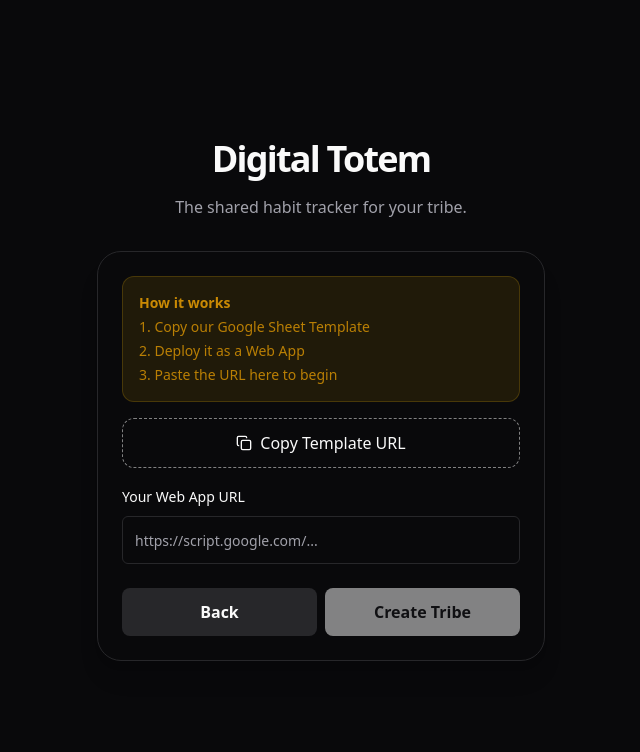
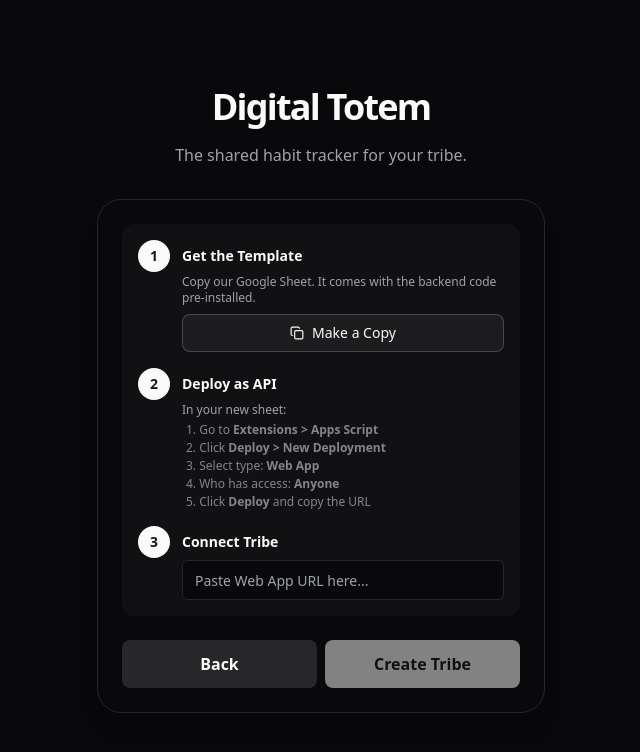
Before and after one commit to MrAdityaSaritaSingh/DigitalHabit, a React (Vite) app: page / in a window 1280 px wide. Both pictures are taken after a click on the button "Create New Tribe". Shown: the top 752 px of the page, without its empty margins (319-959 px from the left). Built offline with nearby package versions, Linux system fonts and the light colour scheme.

Commit message:
feat: Improve tribe creation flow in IntroScreen with a step-by-step guide, loading states, and error display.

```diff
--- a/src/App.tsx
+++ b/src/App.tsx
@@ -12,7 +12,12 @@
   if (!tribeUrl) {
     return (
       <div className="min-h-screen bg-background text-foreground flex items-center justify-center p-4 font-sans selection:bg-yellow-500/30">
-        <IntroScreen onJoin={(url) => connectTribe(url)} onCreate={() => { }} />
+        <IntroScreen
+          onJoin={(url) => connectTribe(url)}
+          onCreate={() => { }}
+          isLoading={useTribeStore(s => s.isLoading)}
+          error={useTribeStore(s => s.error)}
+        />
       </div>
     )
   }
--- a/src/components/IntroScreen.tsx
+++ b/src/components/IntroScreen.tsx
@@ -1,31 +1,30 @@
 import { useState } from 'react'
-import { PlusCircle, Link, Copy, Check } from 'lucide-react'
+import { PlusCircle, Link, Copy } from 'lucide-react'
 import { motion, AnimatePresence } from 'framer-motion'
 
 interface IntroScreenProps {
     onJoin: (token: string) => void
     onCreate: () => void
+    isLoading?: boolean
+    error?: string | null
 }
 
-export function IntroScreen({ onJoin }: IntroScreenProps) {
+export function IntroScreen({ onJoin, isLoading, error }: IntroScreenProps) {
     const [mode, setMode] = useState<'welcome' | 'join' | 'create'>('welcome')
     const [token, setToken] = useState('')
-    const [copied, setCopied] = useState(false)
 
-    // Mock Template URL
-    const SHEET_TEMPLATE_URL = "https://docs.google.com/spreadsheets/d/your-template-id/copy"
-
-    const copyTemplate = () => {
-        navigator.clipboard.writeText(SHEET_TEMPLATE_URL)
-        setCopied(true)
-        setTimeout(() => setCopied(false), 2000)
-    }
+    const SHEET_TEMPLATE_URL = "https://docs.google.com/spreadsheets/d/16JX4GjLuuVKf3rWxQhvTBASgP4DrFNOQnNpLEdnYe2I/copy"
 
     return (
         <div className="w-full max-w-md animate-in fade-in zoom-in-95 duration-500">
             <div className="text-center space-y-4 mb-8">
                 <h1 className="text-4xl font-bold tracking-tighter">Digital Totem</h1>
                 <p className="text-muted-foreground">The shared habit tracker for your tribe.</p>
+                {error && (
+                    <div className="bg-red-500/10 border border-red-500/20 text-red-500 px-4 py-2 rounded-lg text-sm font-medium animate-in slide-in-from-top-2">
+                        {error}
+                    </div>
+                )}
             </div>
 
             <div className="bg-card border rounded-3xl p-6 shadow-xl relative overflow-hidden">
@@ -95,10 +94,10 @@
                                 </button>
                                 <button
                                     onClick={() => onJoin(token)}
-                                    disabled={!token.startsWith('http')}
+                                    disabled={!token.startsWith('http') || isLoading}
                                     className="flex-1 bg-primary text-primary-foreground h-12 rounded-lg font-bold hover:opacity-90 transition-opacity disabled:opacity-50 disabled:cursor-not-allowed"
                                 >
-                                    Connect
+                                    {isLoading ? 'Connecting...' : 'Connect'}
                                 </button>
                             </div>
                         </motion.div>
@@ -113,31 +112,54 @@
                             exit={{ opacity: 0, x: -20 }}
                             className="space-y-4"
                         >
-                            <div className="p-4 bg-yellow-500/10 border border-yellow-500/20 rounded-xl text-sm text-yellow-600 dark:text-yellow-400">
-                                <h3 className="font-bold mb-1">How it works</h3>
-                                <ol className="list-decimal list-inside space-y-1 opacity-90">
-                                    <li>Copy our Google Sheet Template</li>
-                                    <li>Deploy it as a Web App</li>
-                                    <li>Paste the URL here to begin</li>
-                                </ol>
-                            </div>
+                            <div className="p-4 bg-secondary/30 rounded-xl space-y-4">
+                                {/* Step 1: Copy */}
+                                <div className="flex gap-3">
+                                    <div className="flex-shrink-0 w-8 h-8 rounded-full bg-primary text-primary-foreground flex items-center justify-center font-bold text-sm">1</div>
+                                    <div className="space-y-2 flex-1">
+                                        <h3 className="font-bold text-sm pt-1.5">Get the Template</h3>
+                                        <p className="text-xs text-muted-foreground">Copy our Google Sheet. It comes with the backend code pre-installed.</p>
+                                        <button
+                                            onClick={() => window.open(SHEET_TEMPLATE_URL, '_blank')}
+                                            className="w-full mt-2 py-2 border border-primary/20 bg-primary/5 text-primary rounded-lg text-sm font-medium hover:bg-primary/10 transition-colors flex items-center justify-center gap-2"
+                                        >
+                                            <Copy className="w-3.5 h-3.5" />
+                                            Make a Copy
+                                        </button>
+                                    </div>
+                                </div>
 
-                            <button
-                                onClick={copyTemplate}
-                                className="w-full py-3 border border-dashed border-primary/50 text-primary rounded-xl font-medium hover:bg-primary/5 transition-colors flex items-center justify-center gap-2 group"
-                            >
-                                {copied ? <Check className="w-4 h-4" /> : <Copy className="w-4 h-4 group-hover:scale-110 transition-transform" />}
-                                {copied ? 'Copied!' : 'Copy Template URL'}
-                            </button>
+                                {/* Step 2: Deploy */}
+                                <div className="flex gap-3">
+                                    <div className="flex-shrink-0 w-8 h-8 rounded-full bg-primary text-primary-foreground flex items-center justify-center font-bold text-sm">2</div>
+                                    <div className="space-y-2 flex-1">
+                                        <h3 className="font-bold text-sm pt-1.5">Deploy as API</h3>
+                                        <div className="text-xs text-muted-foreground space-y-1">
+                                            <p>In your new sheet:</p>
+                                            <ol className="list-decimal list-inside opacity-80 pl-1 space-y-0.5">
+                                                <li>Go to <strong>Extensions {'>'} Apps Script</strong></li>
+                                                <li>Click <strong>Deploy {'>'} New Deployment</strong></li>
+                                                <li>Select type: <strong>Web App</strong></li>
+                                                <li>Who has access: <strong>Anyone</strong></li>
+                                                <li>Click <strong>Deploy</strong> and copy the URL</li>
+                                            </ol>
+                                        </div>
+                                    </div>
+                                </div>
 
-                            <div className="space-y-2">
-                                <label className="text-sm font-medium">Your Web App URL</label>
-                                <input
-                                    value={token}
-                                    onChange={(e) => setToken(e.target.value)}
-                                    placeholder="https://script.google.com/..."
-                                    className="flex h-12 w-full rounded-md border border-input bg-background px-3 py-2 text-sm ring-offset-background placeholder:text-muted-foreground focus-visible:outline-none focus-visible:ring-2 focus-visible:ring-ring"
-                                />
+                                {/* Step 3: Connect */}
+                                <div className="flex gap-3">
+                                    <div className="flex-shrink-0 w-8 h-8 rounded-full bg-primary text-primary-foreground flex items-center justify-center font-bold text-sm">3</div>
+                                    <div className="space-y-2 flex-1">
+                                        <h3 className="font-bold text-sm pt-1.5">Connect Tribe</h3>
+                                        <input
+                                            value={token}
+                                            onChange={(e) => setToken(e.target.value)}
+                                            placeholder="Paste Web App URL here..."
+                                            className="flex h-10 w-full rounded-md border border-input bg-background px-3 py-2 text-sm focus-visible:outline-none focus-visible:ring-2 focus-visible:ring-ring"
+                                        />
+                                    </div>
+                                </div>
                             </div>
 
                             <div className="flex gap-2 pt-2">
@@ -149,10 +171,10 @@
                                 </button>
                                 <button
                                     onClick={() => onJoin(token)}
-                                    disabled={!token.startsWith('http')}
+                                    disabled={!token.startsWith('http') || isLoading}
                                     className="flex-1 bg-primary text-primary-foreground h-12 rounded-lg font-bold hover:opacity-90 transition-opacity disabled:opacity-50 disabled:cursor-not-allowed"
                                 >
-                                    Create Tribe
+                                    {isLoading ? 'Verifying...' : 'Create Tribe'}
                                 </button>
                             </div>
                         </motion.div>
```
Also changed, not shown: 7 other files (tests, documents, lock files or other folders).
